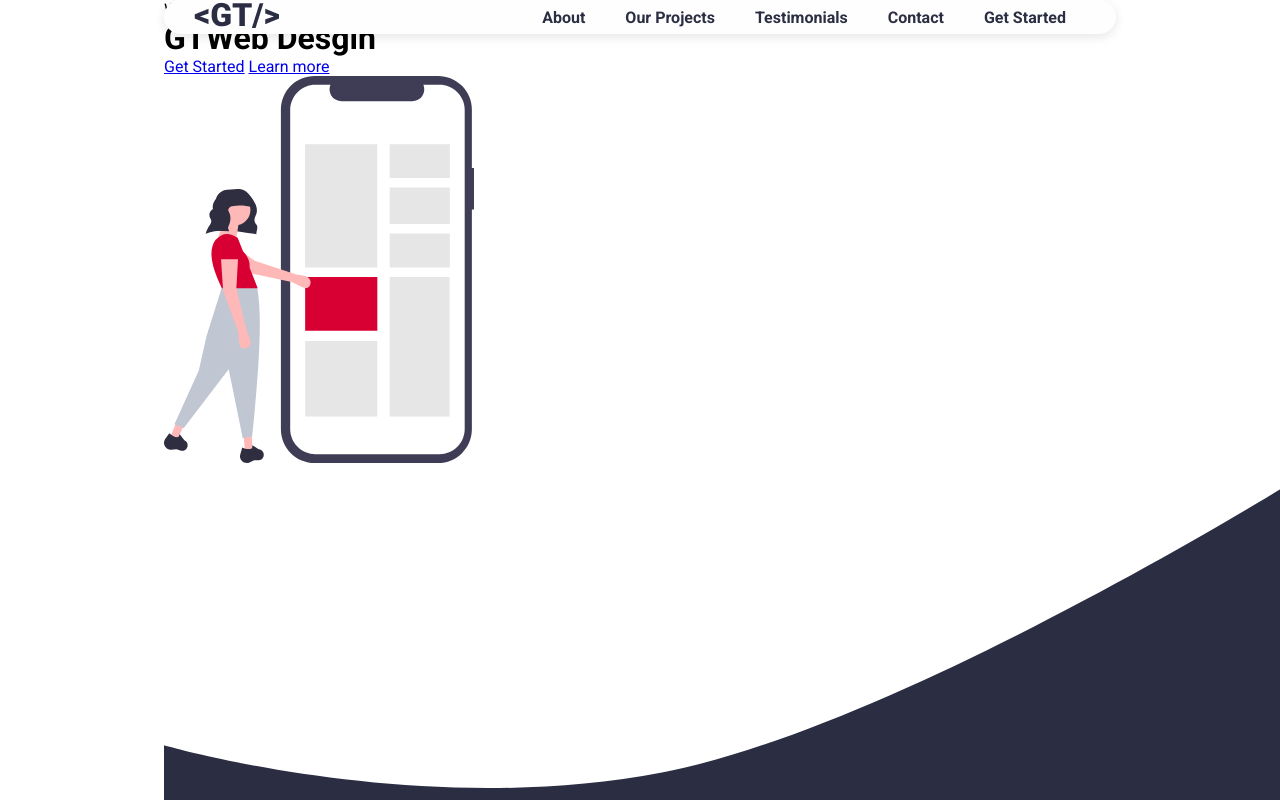
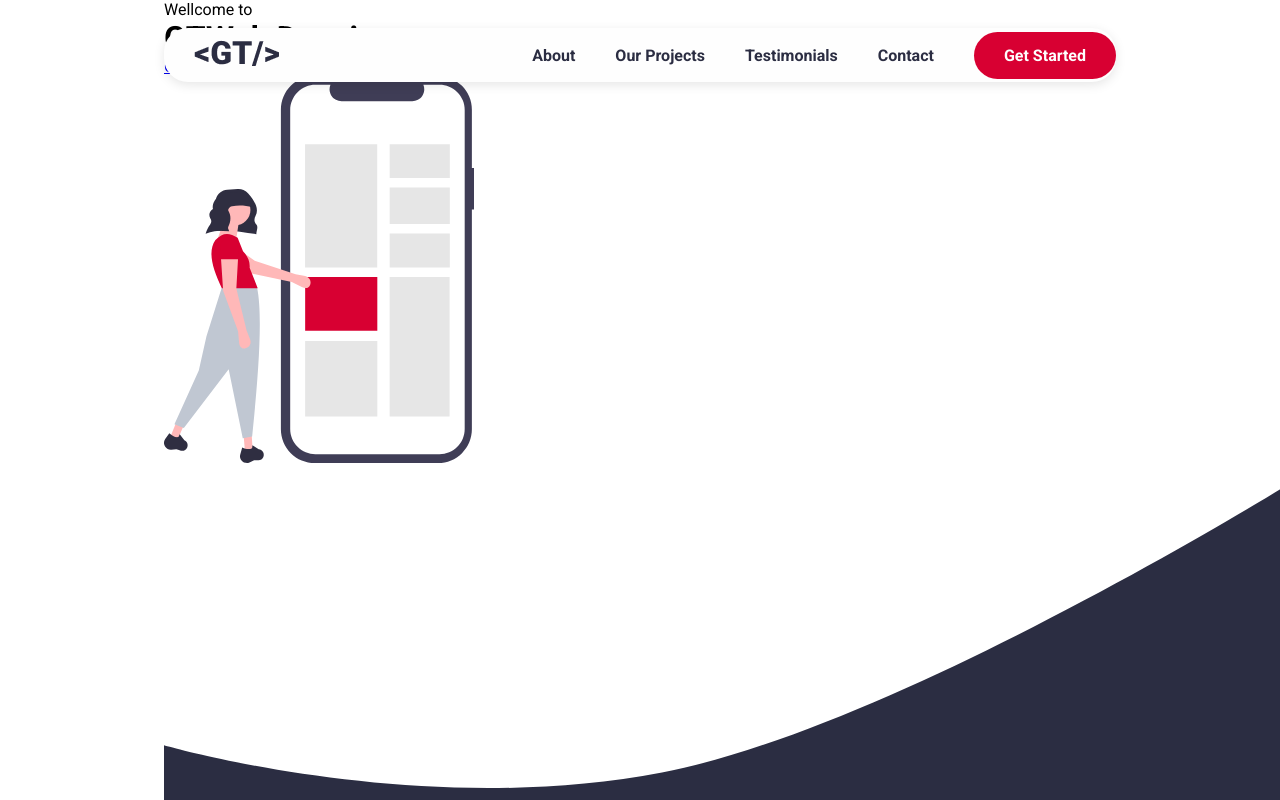
Before and after one commit to naimur202163/Home-Page, a plain HTML site: page index.html in a window 1280 px wide. Shown: the top 800 px of the page. Drawn offline with Linux system fonts and the light colour scheme.

Commit message:
nav problem-fixe

```diff
--- a/style.css
+++ b/style.css
@@ -30,10 +30,12 @@ body {
   background: var(--light-color);
   box-shadow: 0px 3px 11px rgba(0, 0, 0, 0.1);
   border-radius: 24px;
-  padding: 2px 30px;
+  padding: 12px 30px;
   position: fixed;
   z-index: 200;
   width: calc(1152px - 200px);
+  top: 28px;
+  padding-right: 0;
 }
 .desktop-nav .menu-items {
   display: flex;
@@ -43,9 +45,21 @@ body {
 .desktop-nav .menu-items li {
   margin: 0 20px;
 }
+
 .desktop-nav .menu-items li a {
   text-decoration: none;
   color: var(--dark-color);
   font-size: 16px;
   font-weight: bold;
 }
+
+.desktop-nav .menu-items li a.btn {
+  border-radius: 24px;
+  background: var(--red-color);
+  color: var(--light-color);
+  padding: 14px 30px;
+}
+
+.desktop-nav .menu-items li:nth-last-child(1) {
+  margin-right: 0;
+}
```
